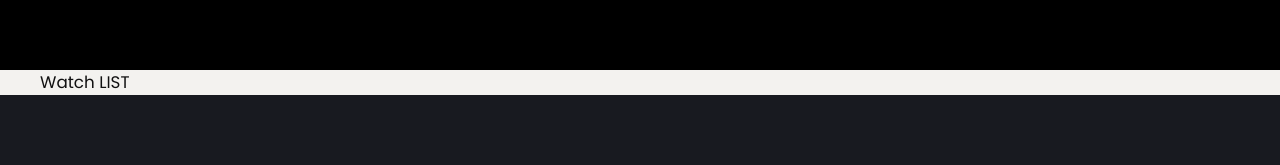
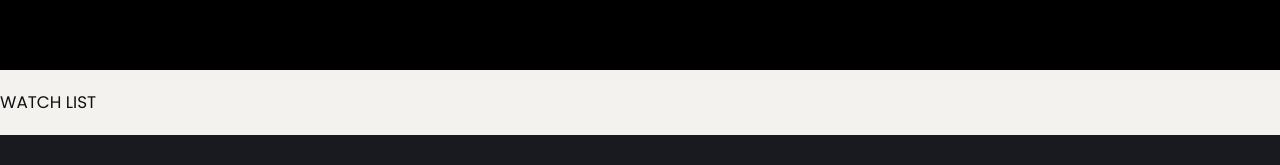
Before and after one commit to doston909/timory-next, a Next.js app: page /watch in a window 1280 px wide. Shown: the part 487-652 px from the top of the page. Built offline with nearby package versions, Linux system fonts and the light colour scheme; grey boxes are pictures that could not be loaded.

Commit message:
feat:DAVE/ refacture pages components

```diff
--- a/pages/watch/index.tsx
+++ b/pages/watch/index.tsx
@@ -1,12 +1,12 @@
 import withLayoutBasic from "@/libs/components/layout/LayoutBasic";
-import { Container, Stack } from "@mui/material";
+import { Stack } from "@mui/material";
 import {NextPage} from "next";
 
 const WatchList: NextPage = () => {
   return (
-    <>
-      <Container>Watch LIST</Container>
-    </>
+   <div style={{ margin: "20px 0" }}>
+    <Stack className={"container"}>WATCH LIST</Stack>
+   </div>
   );
 };
 
```
Also changed, not shown: pages/agent/index.tsx (added, +16 -0 lines), pages/brand/index.tsx (added, +16 -0 lines), pages/community/index.tsx (added, +14 -0 lines).
